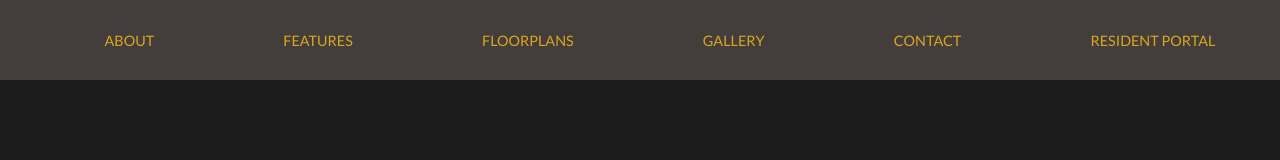
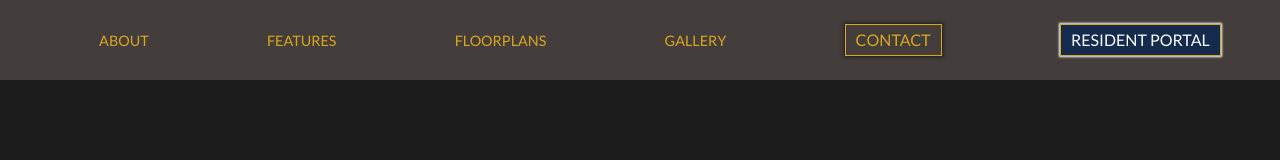
Before and after one commit to BorofskyDev/uptown-landing-rebuild, a plain HTML site: page index.html in a window 1280 px wide. Drawn offline with Linux system fonts and the light colour scheme.

Commit message:
updated contact and residential portal

```diff
--- a/index.html
+++ b/index.html
@@ -30,11 +30,10 @@
                 <li><a href="#">features</a></li>
                 <li><a href="#">floorplans</a></li>
                 <li><a href="#">gallery</a></li>
-                <li><a href="#">contact</a></li>
-                <li><a href="#">resident portal</a></li>
+                <a href="#" class="contact-btn">contact</a>
+                <a href="#" class="portal-btn">resident portal</a>
             </ul>
         </nav>
-
 
 
     </div>
--- a/style.css
+++ b/style.css
@@ -215,7 +215,7 @@ select {
   transition: all 0.3 ease-in-out;
 }
 
-.nav-links li a{
+.nav-links li a {
   color: hsl(var(--clr-primary));
   font-size: var(--fs-300);
   text-transform: uppercase;
@@ -224,7 +224,7 @@ select {
 
 .nav-links li a:hover {
   color: hsl(var(--clr-white));
-    border-bottom: 2px solid hsl(var(--clr-white))
+  border-bottom: 2px solid hsl(var(--clr-white));
 }
 
 .landing {
@@ -239,13 +239,44 @@ select {
   font-size: 50px;
 }
 
+.contact-btn {
+  color: hsl(var(--clr-primary));
+  text-transform: uppercase;
+  border: 1px solid hsl(var(--clr-primary));
+  padding: 5px 10px;
+  box-shadow: 0 0 4px 1px hsl(var(--clr-dark));
+}
+
+.contact-btn:hover {
+  transition: all 0.3 ease-in-out;
+  transform: scale(1.1);
+  box-shadow: 0 0 8px 1px hsl(var(--clr-dark)),
+    0 0 12px 2px hsl(var(--clr-dark) / 0.7);
+}
+
+.portal-btn {
+  color: hsl(var(--clr-white));
+  border: 1px solid hsl(var(--clr-primary));
+  text-transform: uppercase;
+  background-color: hsl(var(--clr-accent));
+  padding: 5px 10px;
+  box-shadow: 0 0 2px 1px hsl(var(--clr-white));
+}
+
+.portal-btn:hover {
+  transition: all 0.3 ease-in-out;
+  transform: scale(1.1);
+  box-shadow: 0 0 4px 1px hsl(var(--clr-white)),
+    0 0 8px 2px hsl(var(--clr-white) / 0.7);
+}
+
 .nav.active {
   background: hsl(var(--clr-dark) / 0.7);
   height: 7vh;
   transition: all 0.3 ease-in-out;
 }
 
-.nav.active a{
+.nav.active a {
   color: hsl(var(--clr-white));
 }
 
@@ -255,11 +286,9 @@ select {
 }
 
 @media (max-width: 40rem) {
-
   .nav {
     position: relative;
   }
-
 
   .hamburger {
     position: fixed;
@@ -275,7 +304,6 @@ select {
     height: 3px;
     background: hsl(var(--clr-primary));
     margin: 5px;
-
   }
 
   .nav-links {
@@ -290,12 +318,15 @@ select {
     -webkit-clip-path: circle(100px at 90% -20%);
     transition: all 1s ease-out;
     pointer-events: none;
-
   }
 
+  .nav-links.open {
+    clip-path: circle(650px at 90% -20%);
+    -webkit-clip-path: circle(650px at 90% -20%);
+    pointer-events: all;
+  }
 
-
-    .nav-links li{
+  .nav-links li {
     opacity: 0;
   }
 
```
Lines whose indentation alone changed are shown as unchanged.
